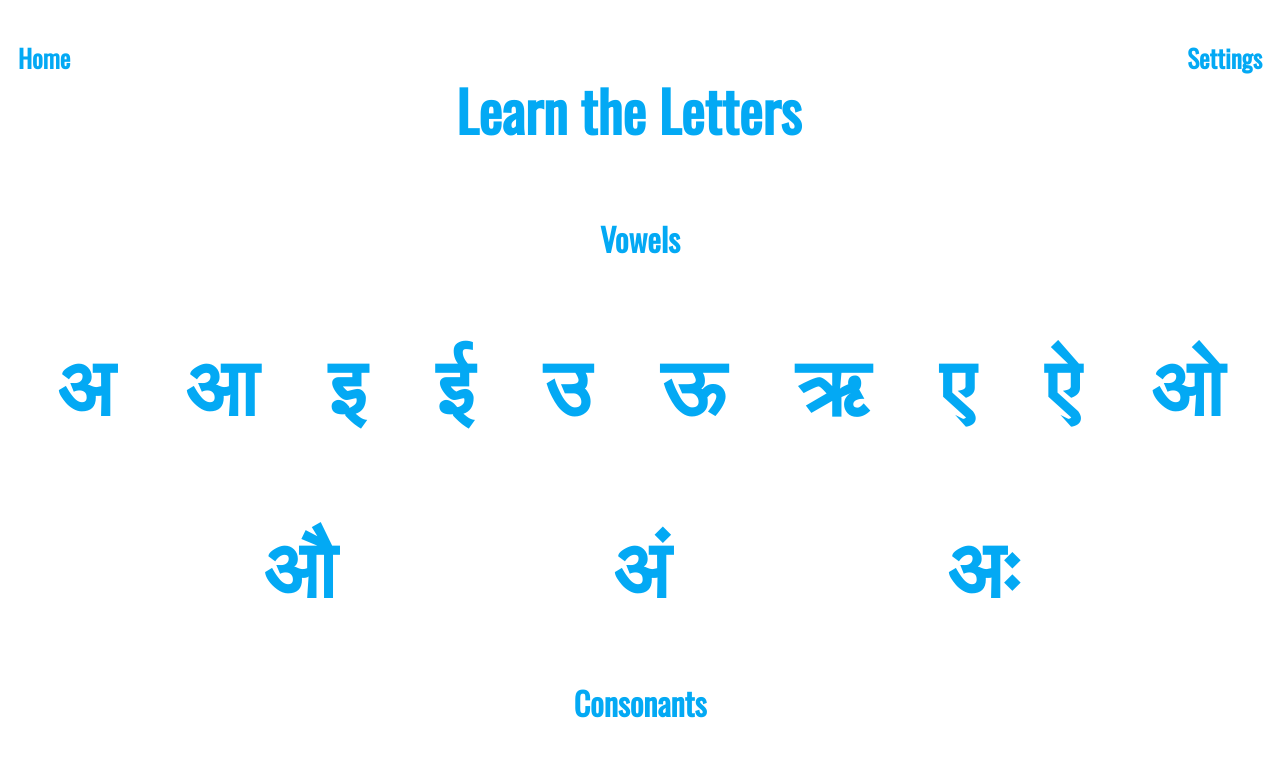
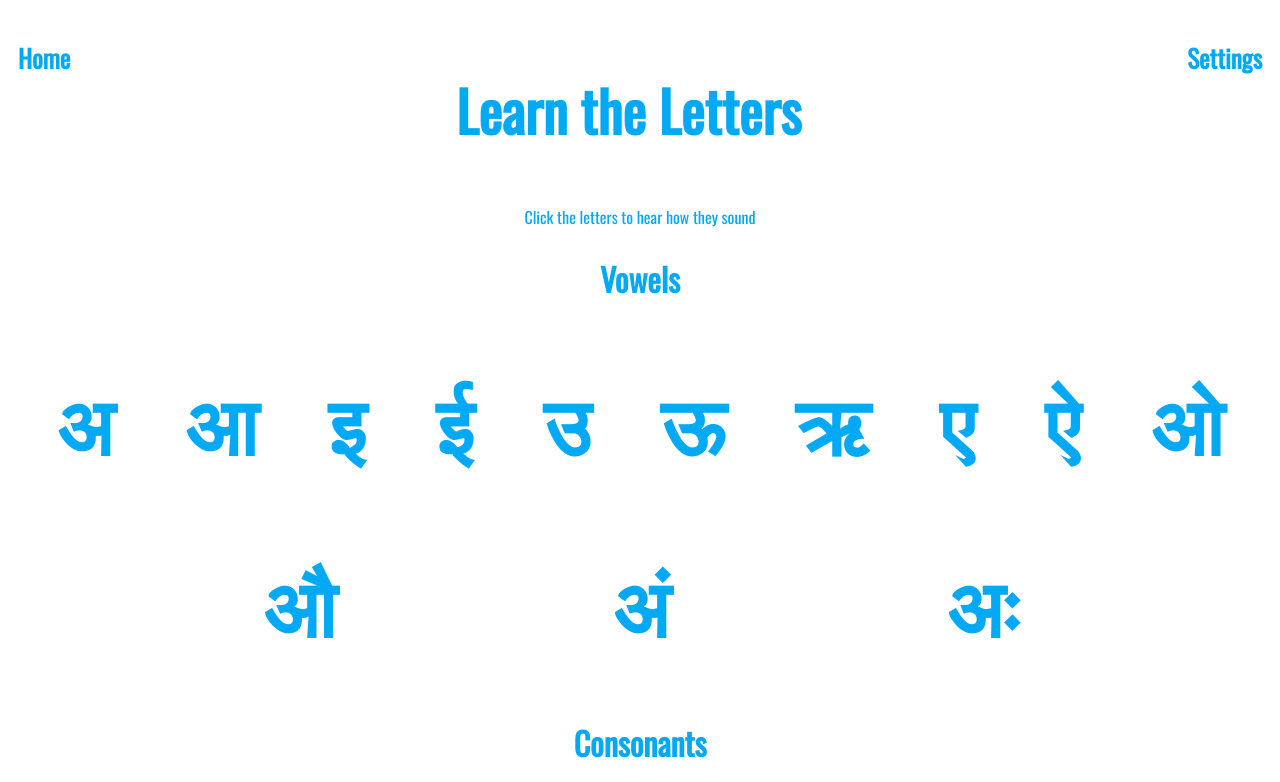
Before and after one commit to DakshalP/hindi-alphabet, a plain HTML site: page learn/index.html in a window 1280 px wide. Shown: the top 782 px of the page. Drawn offline with nearby package versions, Linux system fonts and the light colour scheme.

Commit message:
Add instructions for learn page

```diff
--- a/learn/index.html
+++ b/learn/index.html
@@ -16,6 +16,8 @@
             <h2 id="settings">Settings</h2>
         </div>
 
+        <p>Click the letters to hear how they sound</p>
+
         <h2>Vowels</h2>
         <div id="vowels">
             <!-- Letters added using Javascript -->
```
